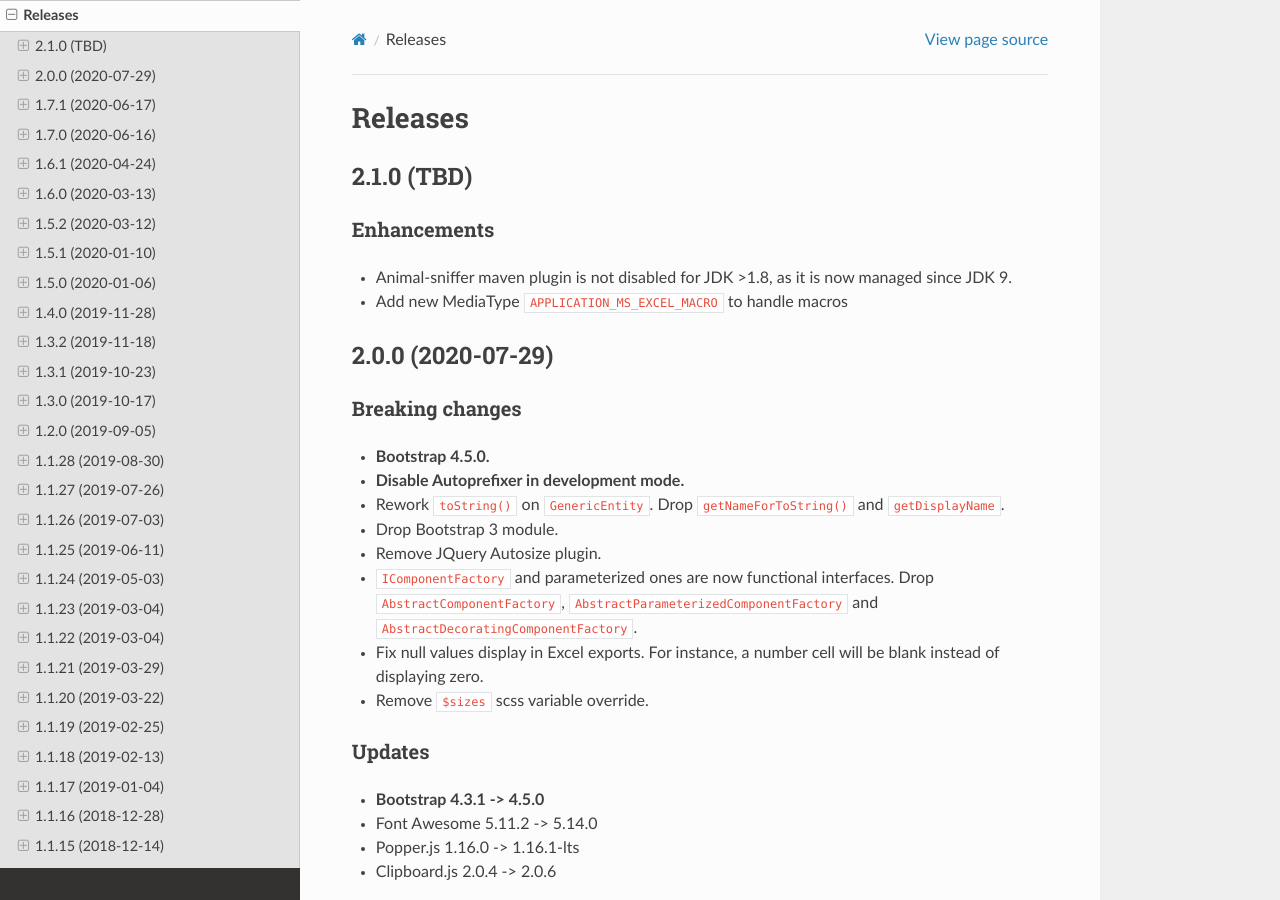
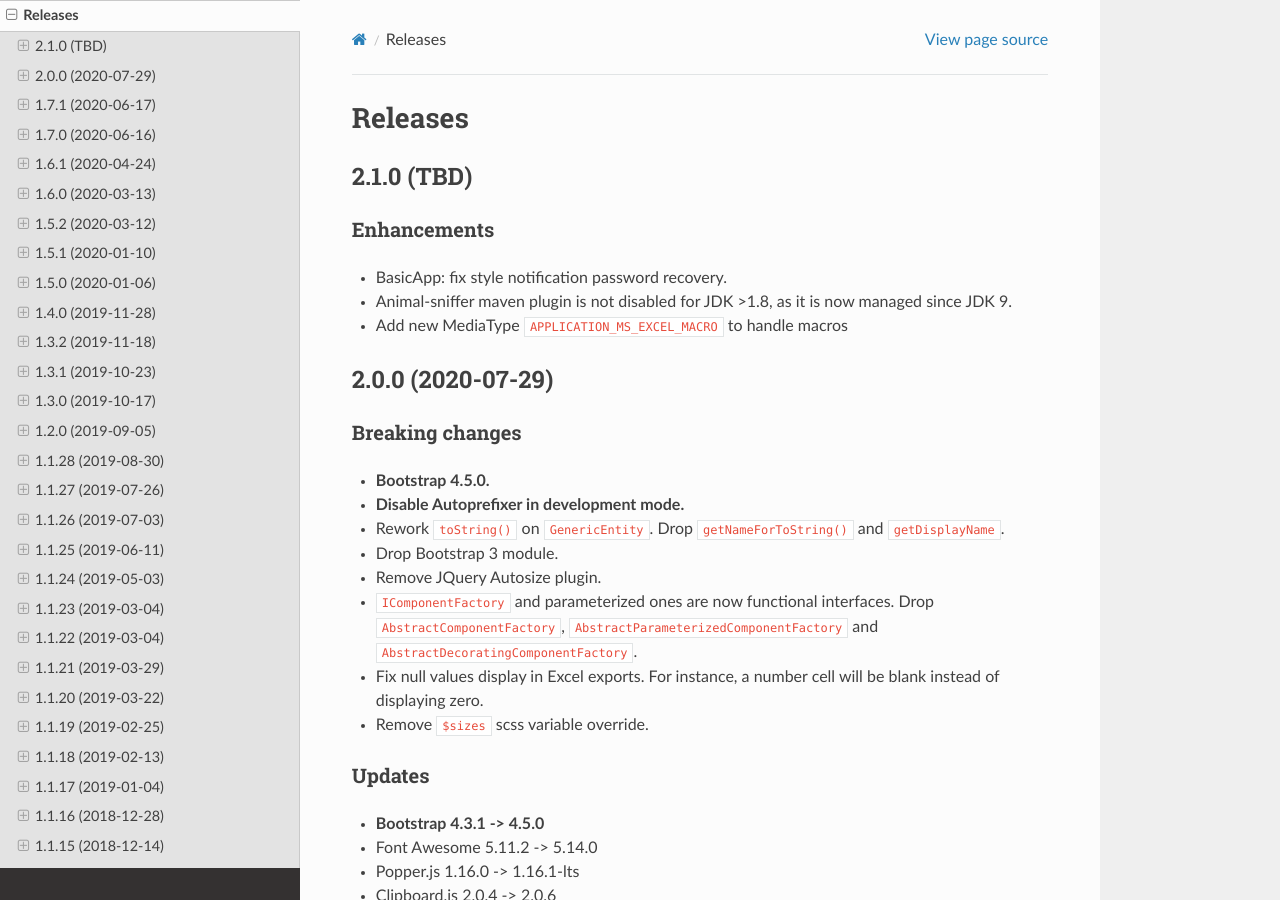
Before and after one commit to igloo-project/igloo-doc, a Sphinx documentation site: the page built from source/release-notes/releases.rst, in a window 1280 px wide and 900 px high. Built offline with Sphinx 7.4.7 and the Read the Docs theme 2.0.0, drawn with Linux system fonts in a browser that asks for light colours.

Commit message:
2.1.0: release notes

```diff
--- a/source/release-notes/releases.rst
+++ b/source/release-notes/releases.rst
@@ -10,6 +10,7 @@ Releases
 Enhancements
 ************
 
+* BasicApp: fix style notification password recovery.
 * Animal-sniffer maven plugin is not disabled for JDK >1.8, as it is
   now managed since JDK 9.
 * Add new MediaType ``APPLICATION_MS_EXCEL_MACRO`` to handle macros
```
